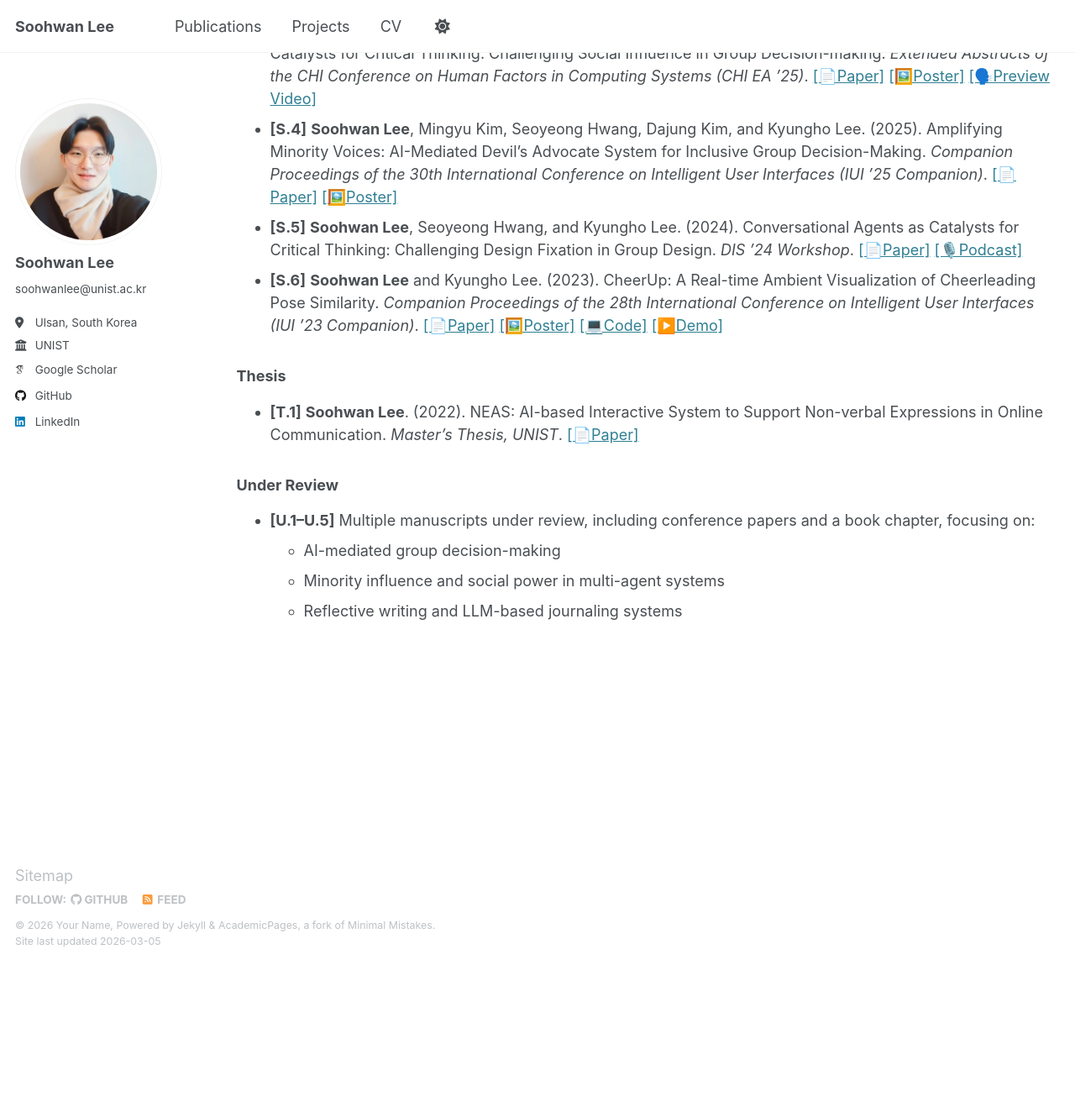
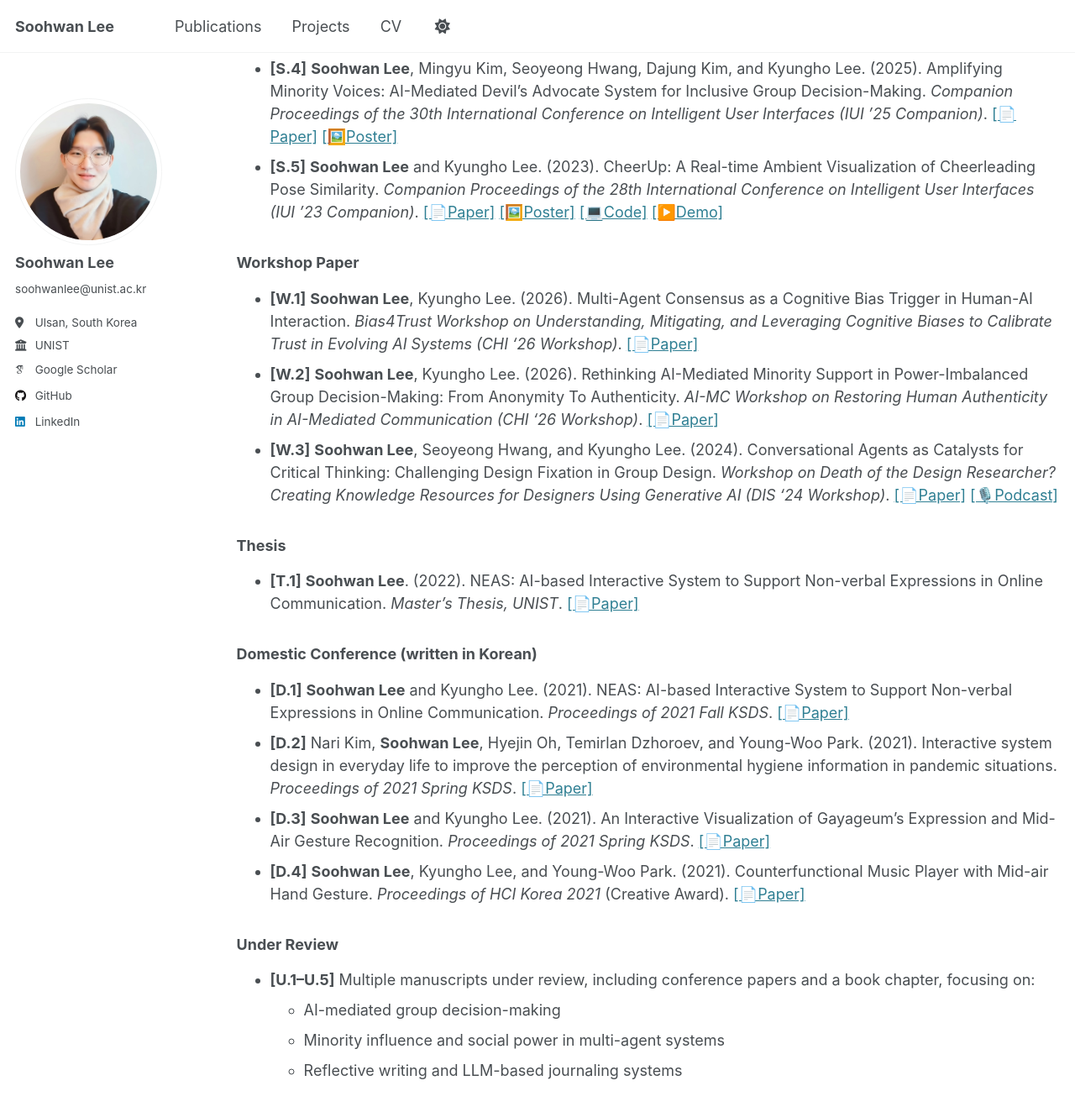
Before and after one commit to Soohwan-Lee/soohwan-lee.github.io, a Jekyll site: the page built from _pages/publications.md, in a window 1280 px wide and 1400 px high, scrolled down 1002 px. Shown: the top 1324 px of the window at 84% size. Built offline with Jekyll 4.4.1, drawn with Linux system fonts in a browser that asks for light colours; some web fonts are replaced; before the commit the page ends 2150 px from its top, so only the background shows below that; some of the changed text lies outside the part shown.

Commit message:
Update publications.md

```diff
--- a/_pages/publications.md
+++ b/_pages/publications.md
@@ -6,11 +6,13 @@ author_profile: true
 ---
 Please check out my [Google Scholar](https://scholar.google.com/citations?user=_iYMyRcAAAAJ&hl=en&oi=ao) for a full list.
 
-C = Conference | J = Journal | S = Short paper/poster | T = Thesis | U = Under Review
+C = Conference | J = Journal | S = Short paper/poster | T = Thesis | D = Domestic |U = Under Review
+
+
 
 ### Peer-reviewed Conference Proceedings
 - **[C.1]** **Soohwan Lee**, Kyungho Lee. (2026) Understanding Compliance and Conversion Dynamics in Multi-Agent Collectives. *Proceedings of the 2026 CHI Conference on Human Factors in Computing Systems (CHI’26)*.
-- [[📄Paper]](https://doi.org/10.1145/3772318.3790385)
+[[📄Paper]](https://doi.org/10.1145/3772318.3790385)
 - **[C.2]** **Soohwan Lee**, Seoyeong Hwang, Ian Oakley, and Kyungho Lee. (2024). Expanding the Design Space of Vision-based Interactive Systems for Group Dance Practice. *Proceedings of the 2024 ACM Designing Interactive Systems Conference (DIS ’24)*.
 [[📄Paper]](https://doi.org/10.1145/3643834.3661568) [[🗣️Presentation]](https://www.youtube.com/watch?v=QkQS_QiRz9o&t=5s) [[🎙️Podcast]](https://www.youtube.com/watch?v=zVwT_CGxQII&t=71s)
 - **[C.3]** DoYoung Lee, **Soohwan Lee**, and Ian Oakley. (2020). Nailz: Sensing Hand Input with Touch Sensitive Nails. *Proceedings of the 2020 CHI Conference on Human Factors in Computing Systems (CHI ’20)*.
@@ -20,23 +22,39 @@ C = Conference | J = Journal | S = Short paper/poster | T = Thesis | U = Under R
 - **[J.1]** Jang, Sangsu, **Soohwan Lee**, Temirlan Dzhoroev, Taeyoon Kim, Hyejin Oh, Nari Kim, and Young-Woo Park. (2021). Design Guidelines for Contextual Awareness and Management of Hygiene in Daily Life with Infectious Viruses. *Archives of Design Research*.
 [[📄Paper]](http://dx.doi.org/10.15187/adr.2021.08.34.3.101)
 
-### Short Papers, Posters, and Workshop Papers
+### Short Papers & Posters
 - **[S.1]** **Soohwan Lee**. (2026). Understanding and Designing AI Systems that Reshape Social Dynamics in Group Decision-Making. *Companion Proceedings of the 31th International Conference on Intelligent User Interfaces (IUI ’26 Companion)*.
-- [[📄Paper]](https://doi.org/10.1145/3742414.3789229)
+[[📄Paper]](https://doi.org/10.1145/3742414.3789229) [[🖼️Poster]]()
 - **[S.2]** **Soohwan Lee**, Seoyeong Hwang, and Kyungho Lee. (2025). Beyond Individual UX: Defining Group Experience(GX) as a New Paradigm for Group-centered AI. *Companion Publication of the 2025 ACM Designing Interactive Systems Conference (DIS'25 Companion)*.
 [[📄Paper]](https://doi.org/10.1145/3715668.3736348) [[🖼️Poster]](/files/DIS25-Poster.pdf)
 - **[S.3]** **Soohwan Lee**, Seoyeong Hwang, Dajung Kim, and Kyungho Lee. (2025). Conversational Agents as Catalysts for Critical Thinking: Challenging Social Influence in Group Decision-making. *Extended Abstracts of the CHI Conference on Human Factors in Computing Systems (CHI EA ’25)*.
 [[📄Paper]](https://dl.acm.org/doi/10.1145/3706599.3719792) [[🖼️Poster]](/files/CHI25-Poster-FInal.pdf) [[🗣️Preview Video]](https://www.youtube.com/watch?v=qU4_Bx9sHW0)
 - **[S.4]** **Soohwan Lee**, Mingyu Kim, Seoyeong Hwang, Dajung Kim, and Kyungho Lee. (2025). Amplifying Minority Voices: AI-Mediated Devil’s Advocate System for Inclusive Group Decision-Making. *Companion Proceedings of the 30th International Conference on Intelligent User Interfaces (IUI ’25 Companion)*.
 [[📄Paper]](https://doi.org/10.1145/3708557.3716334) [[🖼️Poster]](/files/IUI25-Poster-Final_A1.pdf)
-- **[S.5]** **Soohwan Lee**, Seoyeong Hwang, and Kyungho Lee. (2024). Conversational Agents as Catalysts for Critical Thinking: Challenging Design Fixation in Group Design. *DIS ’24 Workshop*.
+- **[S.5]** **Soohwan Lee** and Kyungho Lee. (2023). CheerUp: A Real-time Ambient Visualization of Cheerleading Pose Similarity. *Companion Proceedings of the 28th International Conference on Intelligent User Interfaces (IUI ’23 Companion)*.
+[[📄Paper]](https://doi.org/10.1145/3581754.3584135) [[🖼️Poster]](/files/cheerUp-poster.pdf) [[💻Code]](https://github.com/Soohwan-Lee/CxD_CheerUp) [[▶️Demo]](https://www.youtube.com/watch?v=BAXvDJvt5vA)
+
+### Workshop Paper
+- **[W.1]** **Soohwan Lee**, Kyungho Lee. (2026). Multi-Agent Consensus as a Cognitive Bias Trigger in Human-AI Interaction. *Bias4Trust Workshop on Understanding, Mitigating, and Leveraging Cognitive Biases to Calibrate Trust in Evolving AI Systems (CHI '26 Workshop)*.
+[[📄Paper]](https://soohwan-lee.github.io/files/CHI26-Bias4Trust-Workshop.pdf)
+- **[W.2]** **Soohwan Lee**, Kyungho Lee. (2026). Rethinking AI-Mediated Minority Support in Power-Imbalanced Group Decision-Making: From Anonymity To Authenticity. *AI-MC Workshop on Restoring Human Authenticity in AI-Mediated Communication (CHI '26 Workshop)*.
+[[📄Paper]](https://soohwan-lee.github.io/files/CHI26-AIMC-Workshop.pdf)
+- **[W.3]** **Soohwan Lee**, Seoyeong Hwang, and Kyungho Lee. (2024). Conversational Agents as Catalysts for Critical Thinking: Challenging Design Fixation in Group Design. *Workshop on Death of the Design Researcher? Creating Knowledge Resources for Designers Using Generative AI (DIS '24 Workshop)*.
 [[📄Paper]](https://arxiv.org/abs/2406.11125) [[🎙️Podcast]](https://www.youtube.com/watch?v=w5aIlpBV9Co&t=10s)
-- **[S.6]** **Soohwan Lee** and Kyungho Lee. (2023). CheerUp: A Real-time Ambient Visualization of Cheerleading Pose Similarity. *Companion Proceedings of the 28th International Conference on Intelligent User Interfaces (IUI ’23 Companion)*.
-[[📄Paper]](https://doi.org/10.1145/3581754.3584135) [[🖼️Poster]](/files/cheerUp-poster.pdf) [[💻Code]](https://github.com/Soohwan-Lee/CxD_CheerUp) [[▶️Demo]](https://www.youtube.com/watch?v=BAXvDJvt5vA)
 
 ### Thesis
 - **[T.1]** **Soohwan Lee**. (2022). NEAS: AI-based Interactive System to Support Non-verbal Expressions in Online Communication. *Master’s Thesis, UNIST*.
 [[📄Paper]](https://unist.dcollection.net/srch/srchDetail/200000604178)
+
+### Domestic Conference (written in Korean)
+- **[D.1]** **Soohwan Lee** and Kyungho Lee. (2021). NEAS: AI-based Interactive System to Support Non-verbal Expressions in Online Communication. *Proceedings of 2021 Fall KSDS*.
+[[📄Paper]](https://www.dbpia.co.kr/Journal/articleDetail?nodeId=NODE10968137)
+- **[D.2]** Nari Kim, **Soohwan Lee**, Hyejin Oh, Temirlan Dzhoroev, and Young-Woo Park. (2021). Interactive system design in everyday life to improve the perception of environmental hygiene information in pandemic situations. *Proceedings of 2021 Spring KSDS*.
+[[📄Paper]](https://www.dbpia.co.kr/Journal/articleDetail?nodeId=NODE10588952)
+- **[D.3]** **Soohwan Lee** and Kyungho Lee. (2021). An Interactive Visualization of Gayageum's Expression and Mid-Air Gesture Recognition. *Proceedings of 2021 Spring KSDS*.
+[[📄Paper]](https://www.dbpia.co.kr/Journal/articleDetail?nodeId=NODE10588863)
+- **[D.4]** **Soohwan Lee**, Kyungho Lee, and Young-Woo Park. (2021). Counterfunctional Music Player with Mid-air Hand Gesture. *Proceedings of HCI Korea 2021* (Creative Award).
+[[📄Paper]](https://www.dbpia.co.kr/Journal/articleDetail?nodeId=NODE10530377)
 
 ### Under Review
 - **[U.1–U.5]** Multiple manuscripts under review, including conference papers and a book chapter, focusing on:
```
